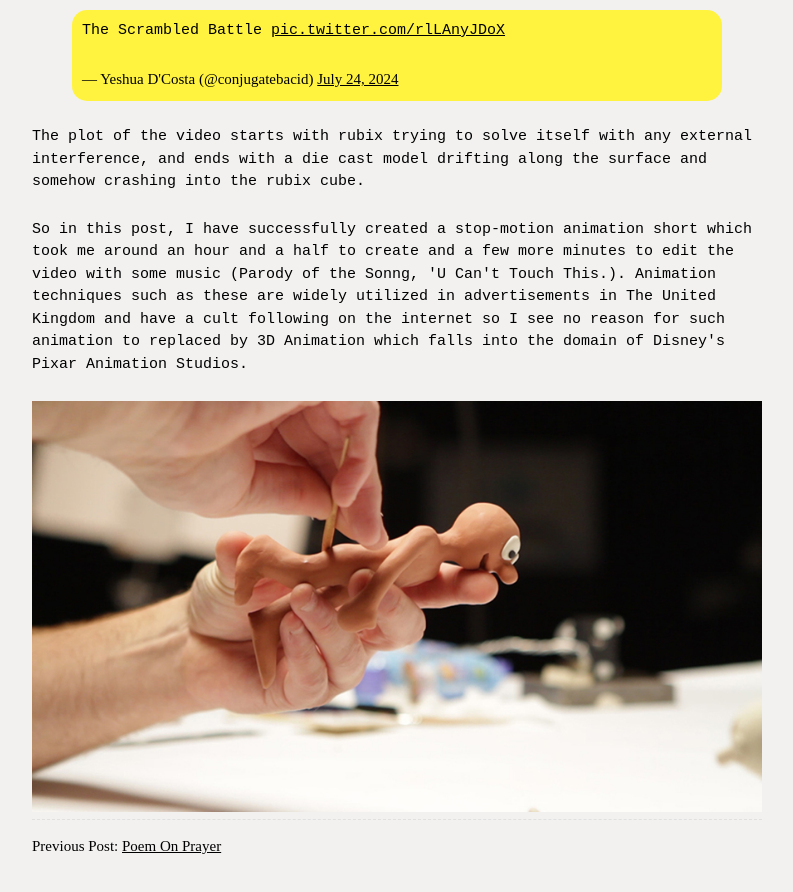
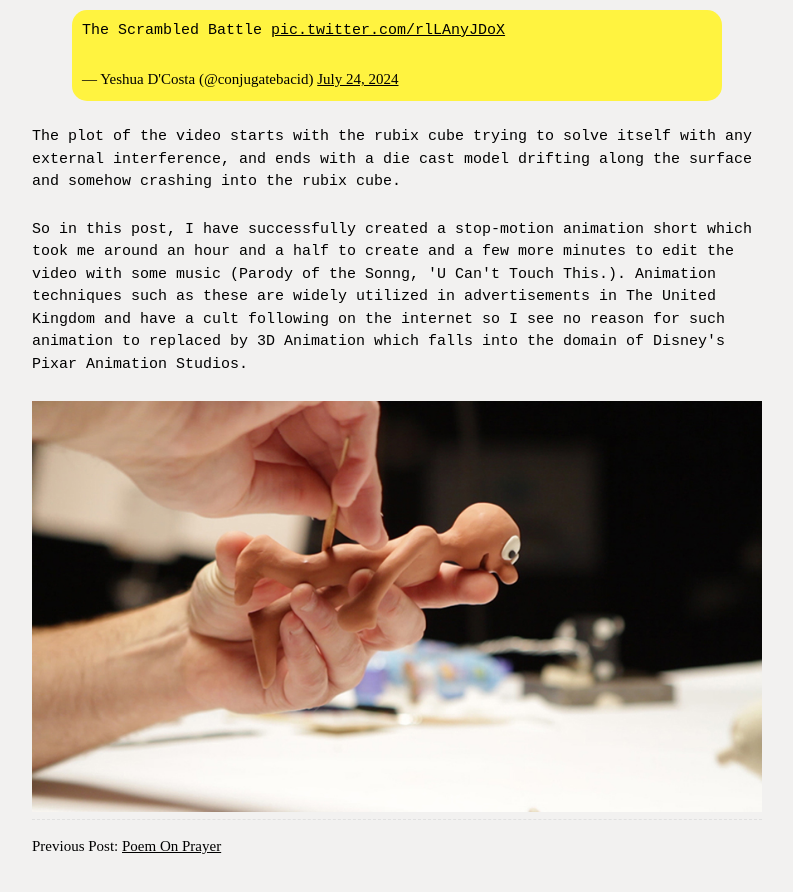
Before and after one commit to yeshuadcosta/conjugatebacid, an Eleventy site: page content/blog/post3.md in a window 1280 px wide. Shown: the part 1280-2172 px from the top of the page, without its empty margins (243-1036 px from the left). Built offline with nearby package versions, Linux system fonts and the light colour scheme; Eleventy itself is replaced by a stand-in of ours; files that its build step writes are made by us from their sources; a web font is replaced by a local one.

Commit message:
Gramatical Error

```diff
--- a/content/blog/post3.md
+++ b/content/blog/post3.md
@@ -21,7 +21,7 @@ I have attempted to replicate this animation technique to relicate this effect.
 
 <blockquote class="twitter-tweet" data-lang="en" data-dnt="true" data-theme="dark"><p lang="en" dir="ltr">The Scrambled Battle <a href="https://t.co/rlLAnyJDoX">pic.twitter.com/rlLAnyJDoX</a></p>&mdash; Yeshua D&#39;Costa (@conjugatebacid) <a href="https://twitter.com/conjugatebacid/status/1816089924594196791?ref_src=twsrc%5Etfw">July 24, 2024</a></blockquote> <script async src="https://platform.twitter.com/widgets.js" charset="utf-8"></script>
 
-The plot of the video starts with rubix trying to solve itself with any external interference, and ends with a die cast model drifting along the surface and somehow crashing into the rubix cube.
+The plot of the video starts with the rubix cube trying to solve itself with any external interference, and ends with a die cast model drifting along the surface and somehow crashing into the rubix cube.
 
 So in this post, I have successfully created a stop-motion animation short which took me around an hour and a half to create and a few more minutes to edit the video with some music (Parody of the Sonng, 'U Can't Touch This.). Animation techniques such as these are widely utilized in advertisements in The United Kingdom and have a cult following on the internet so I see no reason for such animation to replaced by 3D Animation which falls into the domain of Disney's Pixar Animation Studios.
 
```
